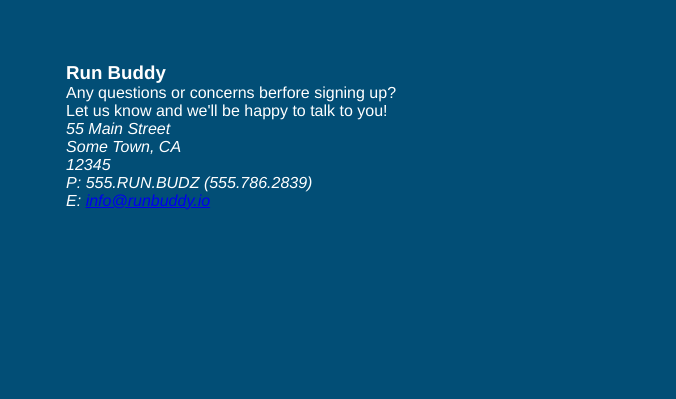
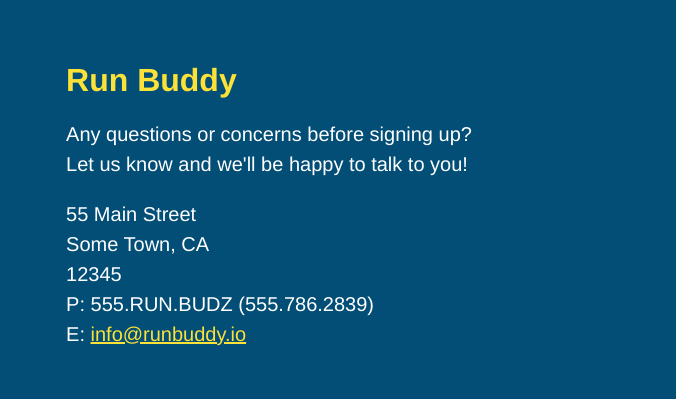
Before and after one commit to deoncole/run-buddy, a plain HTML site: page index.html in a window 1280 px wide. Shown: the part 4157-4556 px from the top of the page, 604-1280 px from the left. Drawn offline with Linux system fonts and the light colour scheme.

```diff
--- a/assets/css/style.css
+++ b/assets/css/style.css
@@ -247,3 +247,19 @@ section{
     margin: 30px 0 0 60px;
     color: white;
 }
+
+.contact-info h3{
+    color: #fce138;
+    font-size: 32px;
+}
+
+.contact-info p, .contact-info address{
+    margin: 20px 0;
+    line-height: 1.5;
+    font-size: 20px;
+    font-style: normal;
+}
+
+.contact-info a{
+    color: #fce138;
+}
--- a/index.html
+++ b/index.html
@@ -144,7 +144,7 @@
                 <div>
                     <h3>Run Buddy</h3>
                     <p>
-                        Any questions or concerns berfore signing up?
+                        Any questions or concerns before signing up?
                         <br/>
                         Let us know and we'll be happy to talk to you!
                     </p>
```
